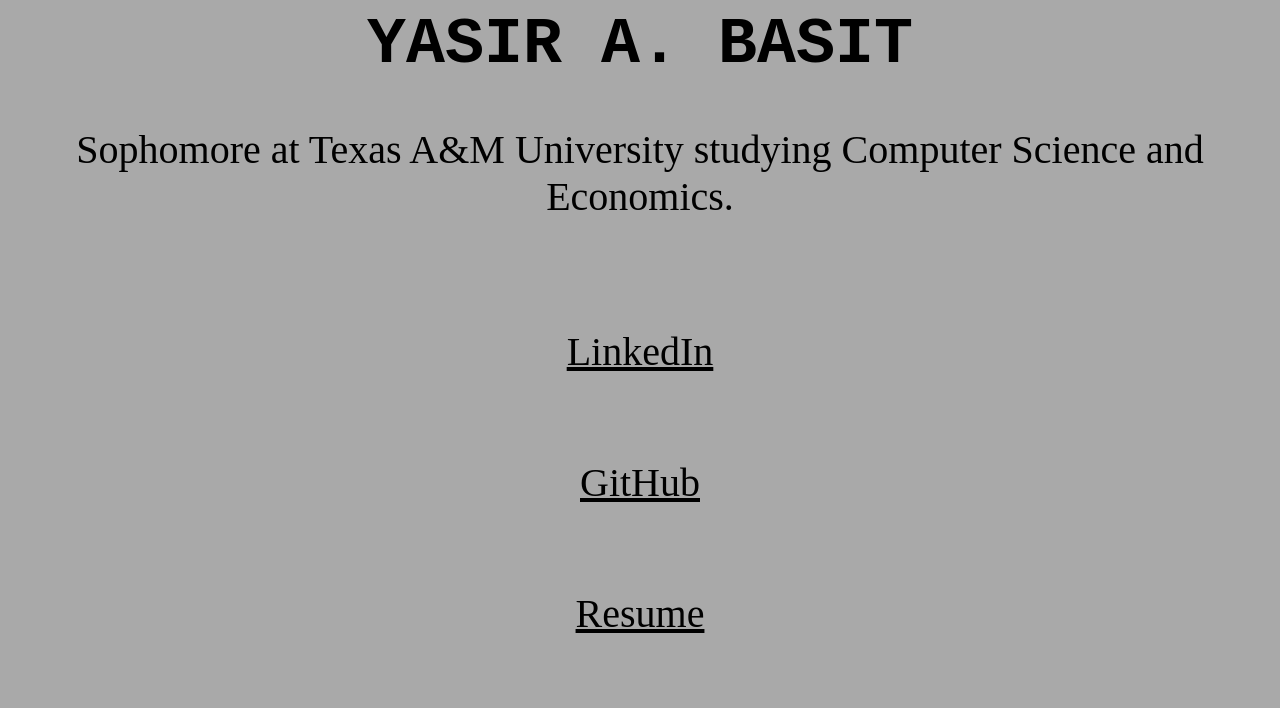
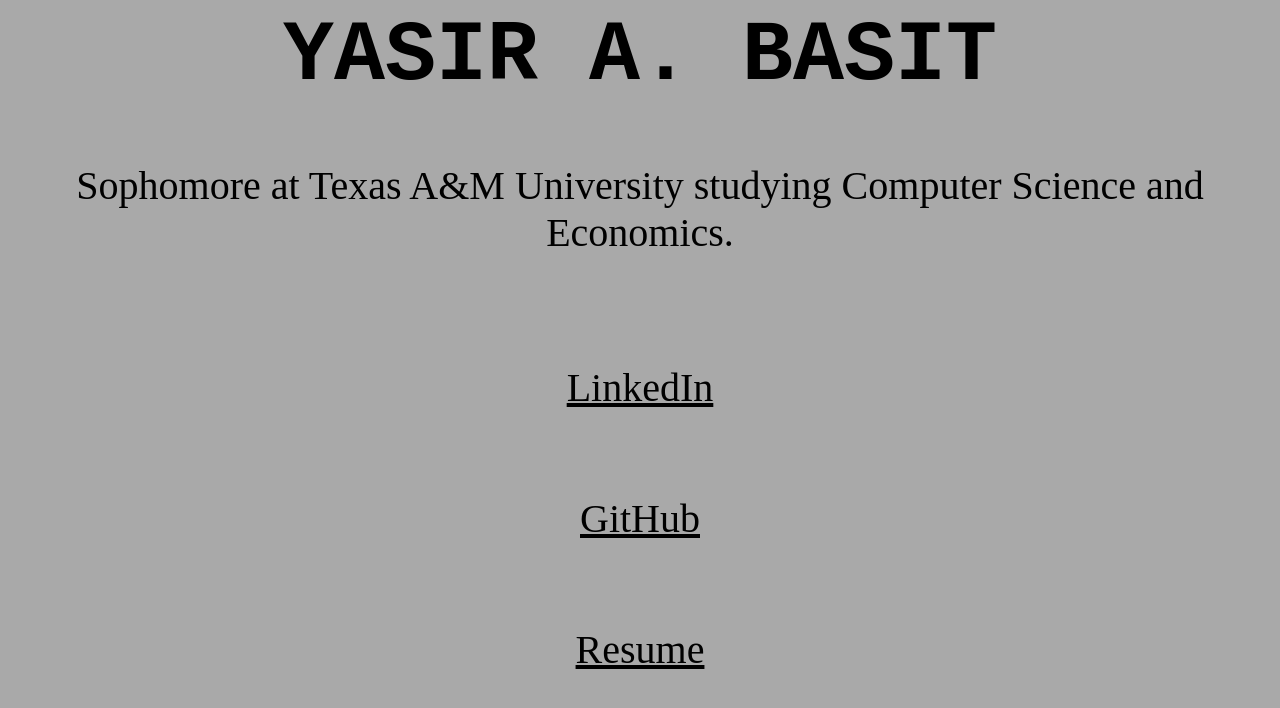
Before and after one commit to yasirbasit/myweb, a plain HTML site: page index.html in a window 1280 px wide. Drawn offline with Linux system fonts and the light colour scheme.

Commit message:
Update index.html

```diff
--- a/index.html
+++ b/index.html
@@ -6,7 +6,7 @@ p {text-align: center;}
 </style>
   <body>
 
-    <h1 style="font-size:65px;font-family:'Courier New'">YASIR A. BASIT</h1>
+    <h1 style="font-size:85px;font-family:'Courier New'">YASIR A. BASIT</h1>
 
     <p style="font-size:40px">Sophomore at Texas A&M University studying Computer Science and Economics.</p>
     <p>&nbsp;</p>
```
